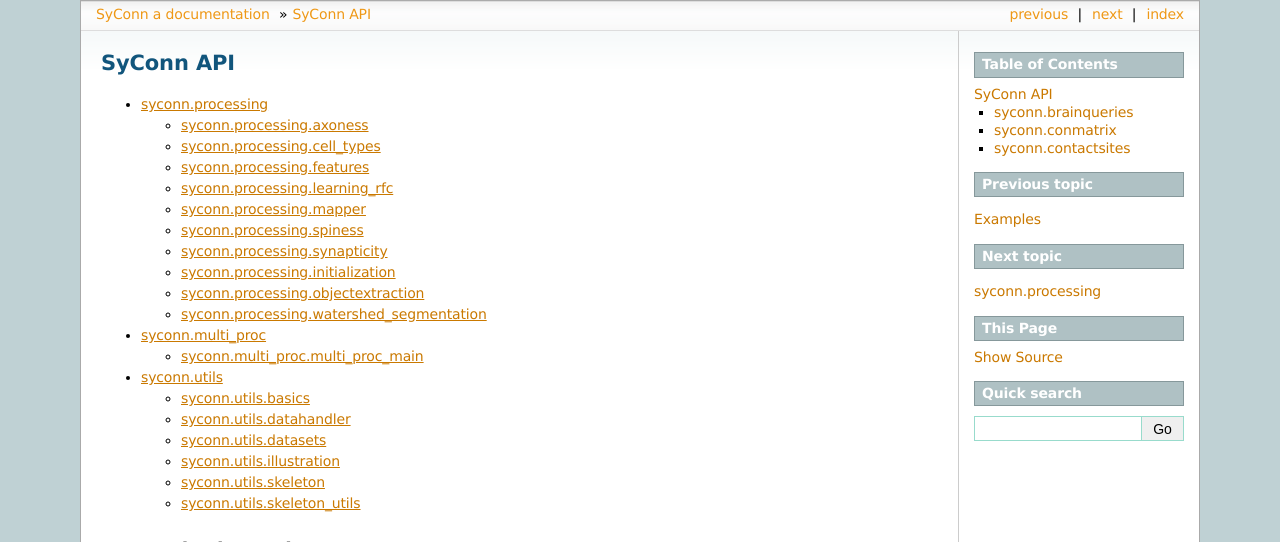
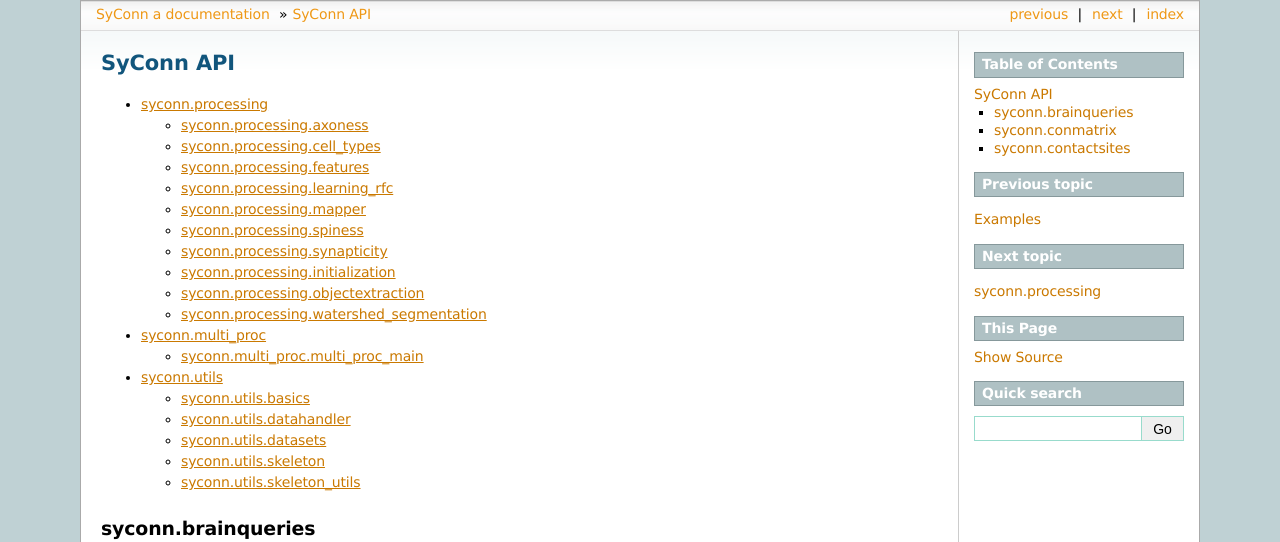
Before and after one commit to StructuralNeurobiologyLab/SyConn, a Sphinx documentation site: the page built from docs/syconn.rst, in a window 1280 px wide. Shown: the top 542 px of the page. Built offline with Sphinx 7.4.7, drawn with Linux system fonts in a browser that asks for light colours; grey boxes are pictures that could not be loaded.

Commit message:
minor fixes

```diff
--- a/docs/syconn.rst
+++ b/docs/syconn.rst
@@ -7,7 +7,6 @@ SyConn API
     syconn.processing
     syconn.multi_proc
     syconn.utils
-
 
 syconn.brainqueries
 -------------------
--- a/docs/syconn.utils.rst
+++ b/docs/syconn.utils.rst
@@ -25,14 +25,6 @@ syconn.utils.datasets
     :undoc-members:
     :show-inheritance:
 
-syconn.utils.illustration
--------------------------
-
-.. automodule:: syconn.utils.illustration
-    :members:
-    :undoc-members:
-    :show-inheritance:
-
 syconn.utils.skeleton
 ---------------------
 
--- a/requirements.txt
+++ b/requirements.txt
@@ -6,5 +6,4 @@ scipy
 networkx
 git+https://github.com/knossos-project/knossos_python_tools.git
 git+https://github.com/ELEKTRONN/ELEKTRONN.git
--e .
---global-option="build_ext"
+-e . --global-option="build_ext"
```
